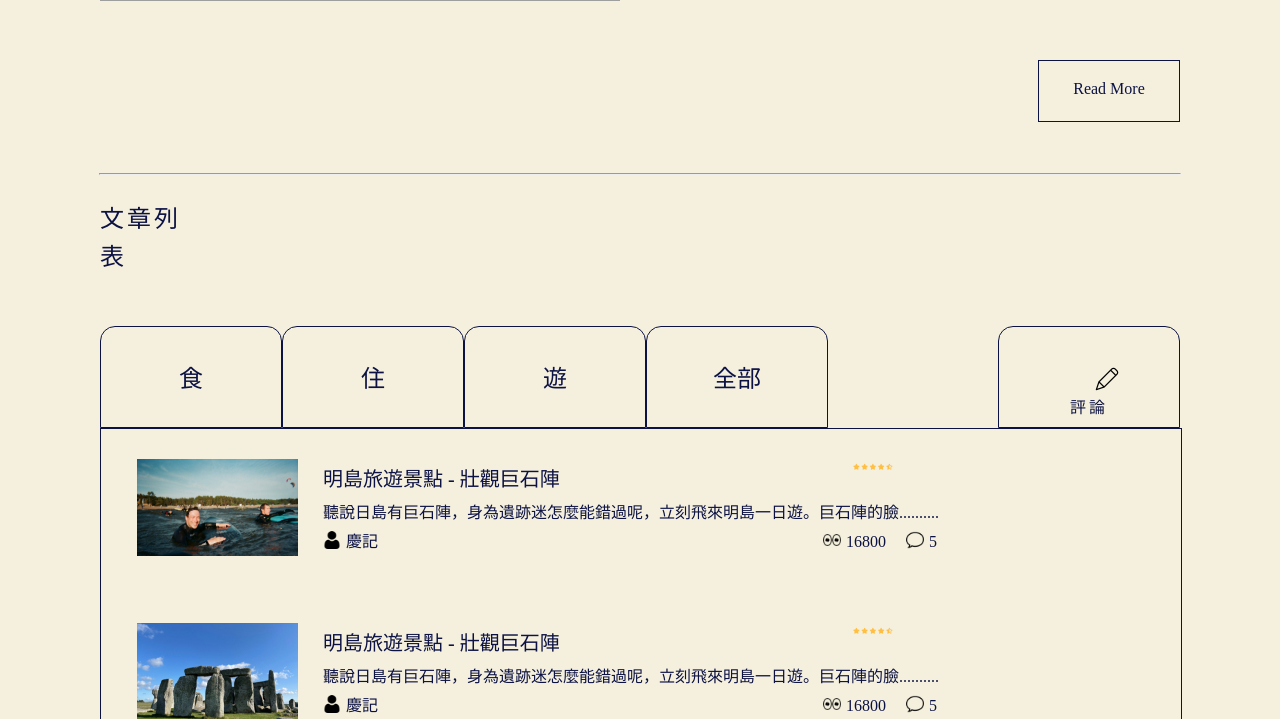
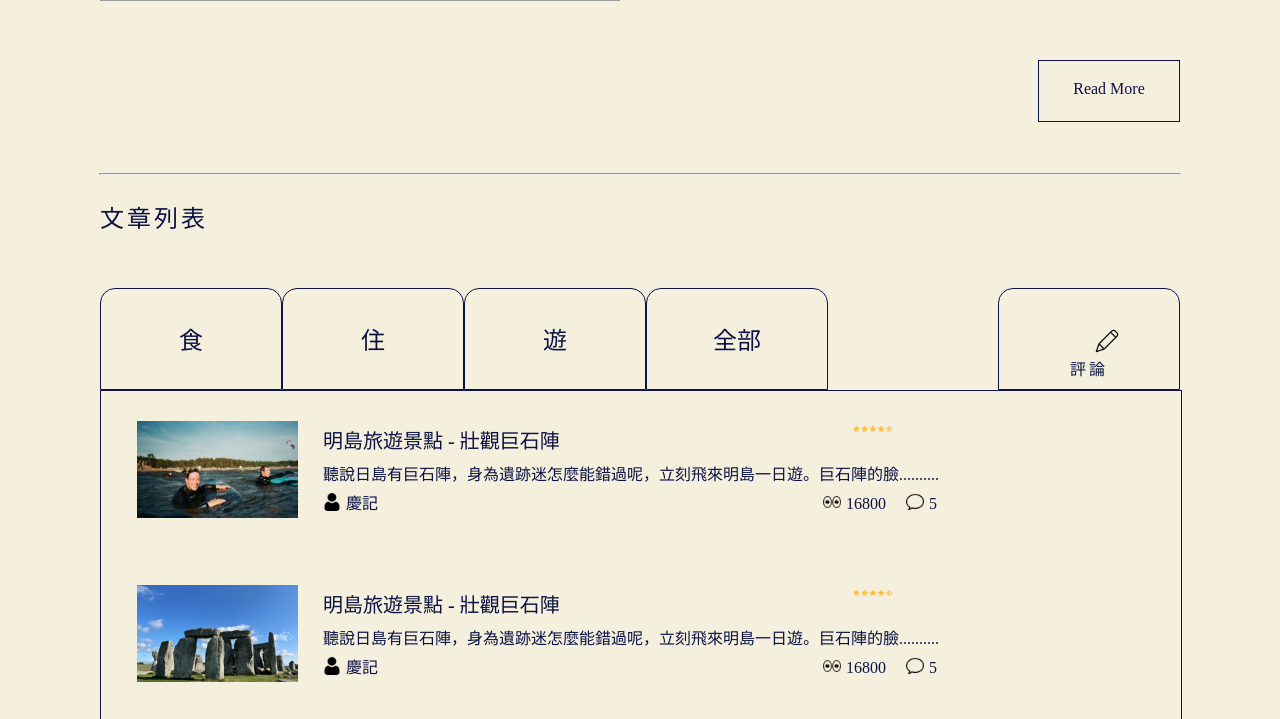
Before and after one commit to jayyehice/sunoom, a PHP site: page /discuss.html in a window 1280 px wide. Shown: the part 721-1440 px from the top of the page. Run offline with PHP 8.4, Linux system fonts and the light colour scheme; style sheets or scripts are compiled from the project's sources; some libraries are stand-ins or nearby versions; grey boxes are pictures that could not be loaded.

Commit message:
20220617 updata

```diff
--- a/src/css/discuss.css
+++ b/src/css/discuss.css
@@ -170,7 +170,7 @@
 }
 .discuss h2 {
   /* border:1px solid red; */
-  width: 105px;
+  width: 120px;
   font-size: 24px;
   color: #0C1244;
   margin-left: 100px;
@@ -198,13 +198,25 @@
   border-radius: 15px 15px 0px 0px;
   cursor: pointer;
 }
+
 .discuss .article .article_type ul li a {
+  /* border:1px solid red; */
   color: #0C1244;
   text-decoration: none;
   padding: 36px;
   position: relative;
   top: 40px;
 }
+
+.discuss .article .article_type ul li:hover{
+  /* border:1px solid red; */
+  background-color:#ebca56;
+  box-shadow: 0 -2px 2px 0 gray inset;
+  color: white;
+  text-shadow: 1px 1px 1px black;
+
+}
+
 .discuss .article .article_type ul .li-5 {
   margin-left: 170px;
 }
@@ -381,6 +393,7 @@
   width: 802px;
   margin-left: 37px;
   margin-bottom: 40px;
+  display: flex;
 }
 .discuss .pop-up .discuss-region .comment-region {
   border: 1px solid #0C1244;
@@ -857,7 +870,7 @@
 }
 .discuss_moon h2 {
   /* border:1px solid red; */
-  width: 105px;
+  width: 120px;
   font-size: 24px;
   color: #F5F0DD;
   margin-left: 100px;
@@ -1476,7 +1489,7 @@
   }
 
   .discuss .official_article .banner_1 a {
-    border: 1px solid red;
+    /* border: 1px solid red; */
     text-decoration: none;
     height: 0px;
   }
@@ -1598,12 +1611,12 @@
     width: 536px;
     position: relative;
     bottom: 208px;
-    right: 363px;
+    right: 0px;
     }
 
     .discuss h2 {
       /* border:1px solid red; */
-      width: 105px;
+      width: 120px;
       font-size: 24px;
       color: #0C1244;
       margin-left: 100px;
--- a/src/discuss.html
+++ b/src/discuss.html
@@ -61,19 +61,19 @@
             <div class="article">
                 <div class="article_type">
                     <ul class="tab-title">
-                        <li id="active">
-                            <a>食</a>
+                        <li id="active" class="active">
+                            <a  class="-on">食</a>
                         </li>
-                        <li id="active2">
+                        <li id="active2" class="active">
                             <a>住</a>
                         </li>
-                        <li id="active3">
+                        <li id="active3" class="active">
                             <a>遊</a>
                         </li>
-                        <li id="active4">
+                        <li id="active4" class="active">
                             <a>全部</a>
                         </li>
-                        <li id="active5" class="li-5">
+                        <li id="active5" class="active li-5">
                             <a class="discussion">
                                 <img src="img/pen.png" alt="">
                                 <p class="word">評論</p>
--- a/src/js/discuss.js
+++ b/src/js/discuss.js
@@ -4,8 +4,6 @@ window.addEventListener("load", function () {
     let active3 = this.document.getElementsByClassName("article_text3")[0];
     let active4 = this.document.getElementsByClassName("article_text4")[0];
     let active5 = this.document.getElementsByClassName("article_text5")[0];
-
-
 
     $("#active").on("click", function () {
         active.innerHTML =
@@ -476,12 +474,31 @@ window.addEventListener("load", function () {
 
 });
 
-// function showEdit(nums){
-//     console.log(nums);
-//     $(`.article_list${nums}`).css('display','block')
-// }
 
-// function closeBlock(nums){
-//     $(`.article_text a${nums}`).css('display','none')
-//     console.log(aaa)
-// }
+
+//頁籤點擊的顏色變換
+$(".active").click(function(){
+    $(this).css("background-color","#ebca56");
+    // $(this).parent().find('.active').css("background-color","#33CC33");
+
+    $(this).siblings('.active').css("background-color",'#F5F0DD');
+});
+
+// $("#active2").click(function(){
+//     $("#active2").css("background-color","#33CC33");
+// })
+
+// $("#active3").click(function(){
+//     $("#active3").css("background-color","#33CC33");
+// })
+
+// $("#active4").click(function(){
+//     $("#active4").css("background-color","#33CC33");
+// })
+
+// $("#active5").click(function(){
+//     $("#active5").css("background-color","#33CC33");
+// })
+
+
+//
--- a/src/sass/discuss.scss
+++ b/src/sass/discuss.scss
@@ -198,7 +198,7 @@
 
     h2{
         /* border:1px solid red; */
-        width:105px;
+        width:120px;
         font-size: 24px;
         color:$moon_color;
         margin-left: 100px;
@@ -456,6 +456,7 @@
         width:802px;
         margin-left: 37px;
         margin-bottom: 40px;
+        display: flex;
     }
 
     .pop-up .discuss-region .comment-region{
@@ -1865,7 +1866,7 @@
 
       .discuss h2 {
         /* border:1px solid red; */
-        width: 105px;
+        width: 120px;
         font-size: 24px;
         color: #0C1244;
         margin-left: 100px;
@@ -1898,6 +1899,7 @@
         border-radius: 15px 15px 0px 0px;
         cursor: pointer;
       }
+
       .discuss .article .article_type ul li a {
         color: #0C1244;
         text-decoration: none;
```
